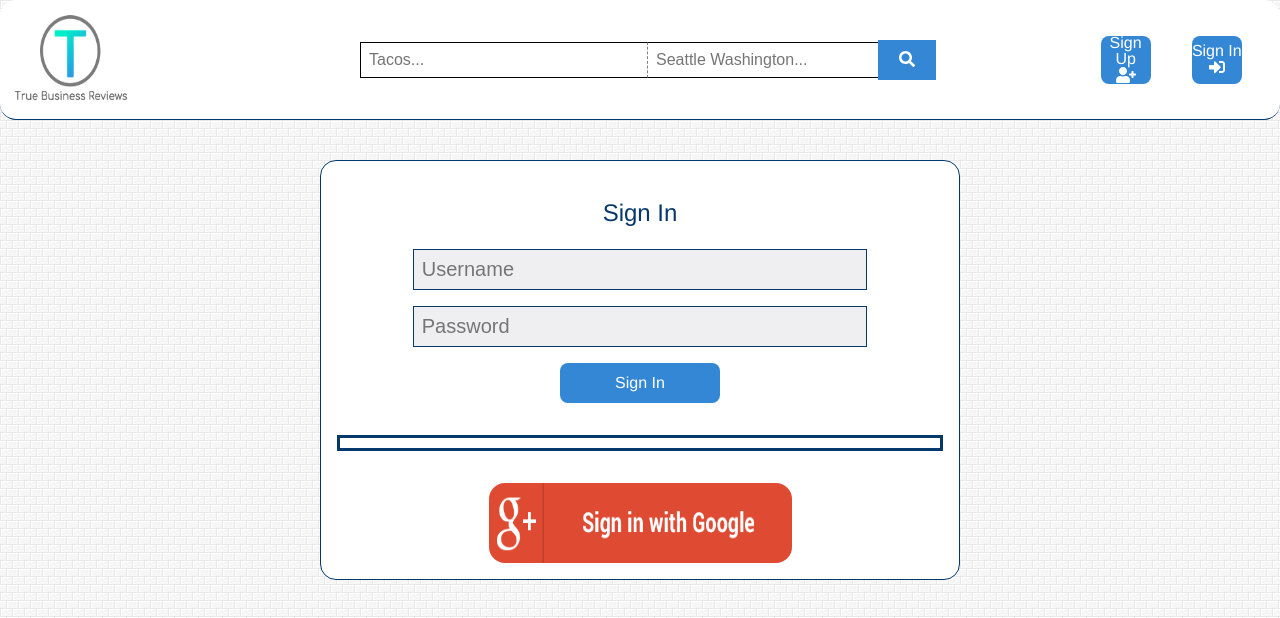
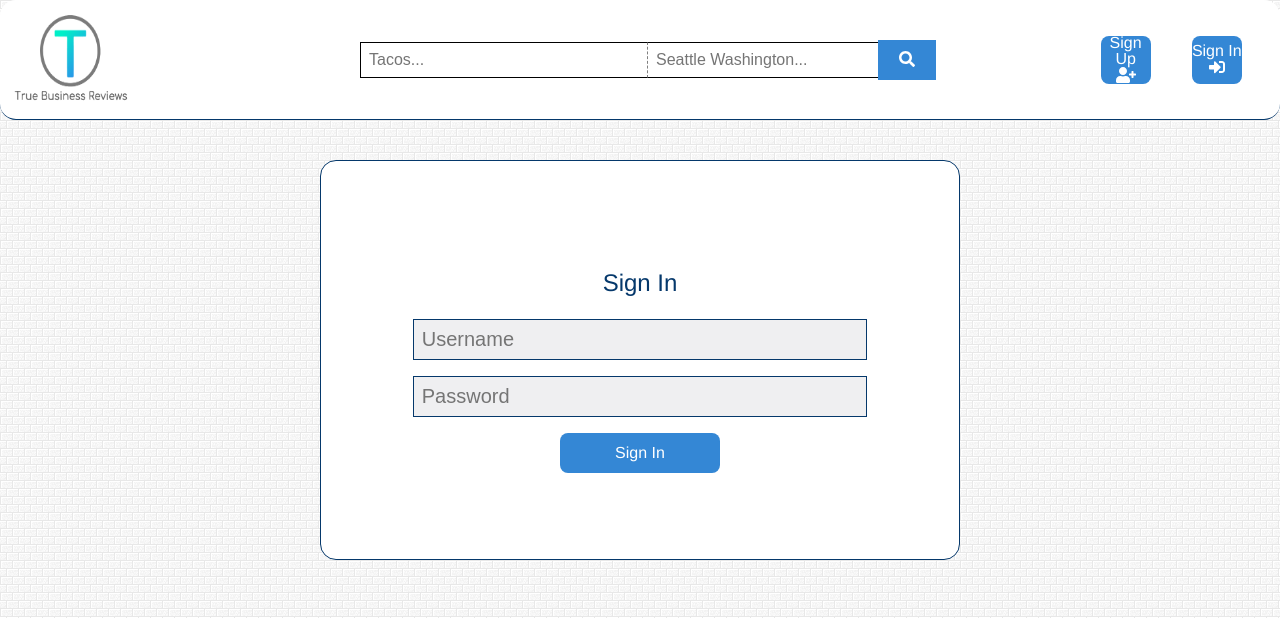
Before and after one commit to BloomTech-Labs/CS10-business-review, a React (Create React App) app in the folder true-business/: page /signin in a window 1280 px wide. Shown: the top 618 px of the page. Built offline with nearby package versions, Linux system fonts and the light colour scheme; no server answers; what react-stripe-elements would draw is missing.

Commit message:
Removed Google Auth Temporarily

```diff
--- a/true-business/src/components/SignIn.js
+++ b/true-business/src/components/SignIn.js
@@ -83,15 +83,15 @@ class SignIn extends Component {
                 <button type="submit" className="signin-container__button" onClick={this.signIn}>
                   Sign In
                 </button>
-                <hr/>
-                <img
+                {/* <hr/> */}
+                {/* <img
                   alt="Google Logo"
                   src={googleLogo}
                   className="signin-container__google-auth"
                   onClick={() => {
                     window.location = `${backend}auth/google`;
                   }}
-                />
+                /> */}
               </div>
             </div>
           </div>
--- a/true-business/src/components/SignUp.js
+++ b/true-business/src/components/SignUp.js
@@ -117,7 +117,7 @@ class SignUp extends Component {
                 <button id="signup-submit" type="submit" className="signup-container__button" onClick={this.createUser}>
                   Confirm Registration
                 </button>
-                <hr />
+                {/* <hr />
                 <img
                   alt="Google Logo"
                   src={signUp}
@@ -125,7 +125,7 @@ class SignUp extends Component {
                   onClick={() => {
                     window.location = `${backend}auth/google`;
                   }}
-                />
+                /> */}
               </div>
             </form>
           </div>
```
